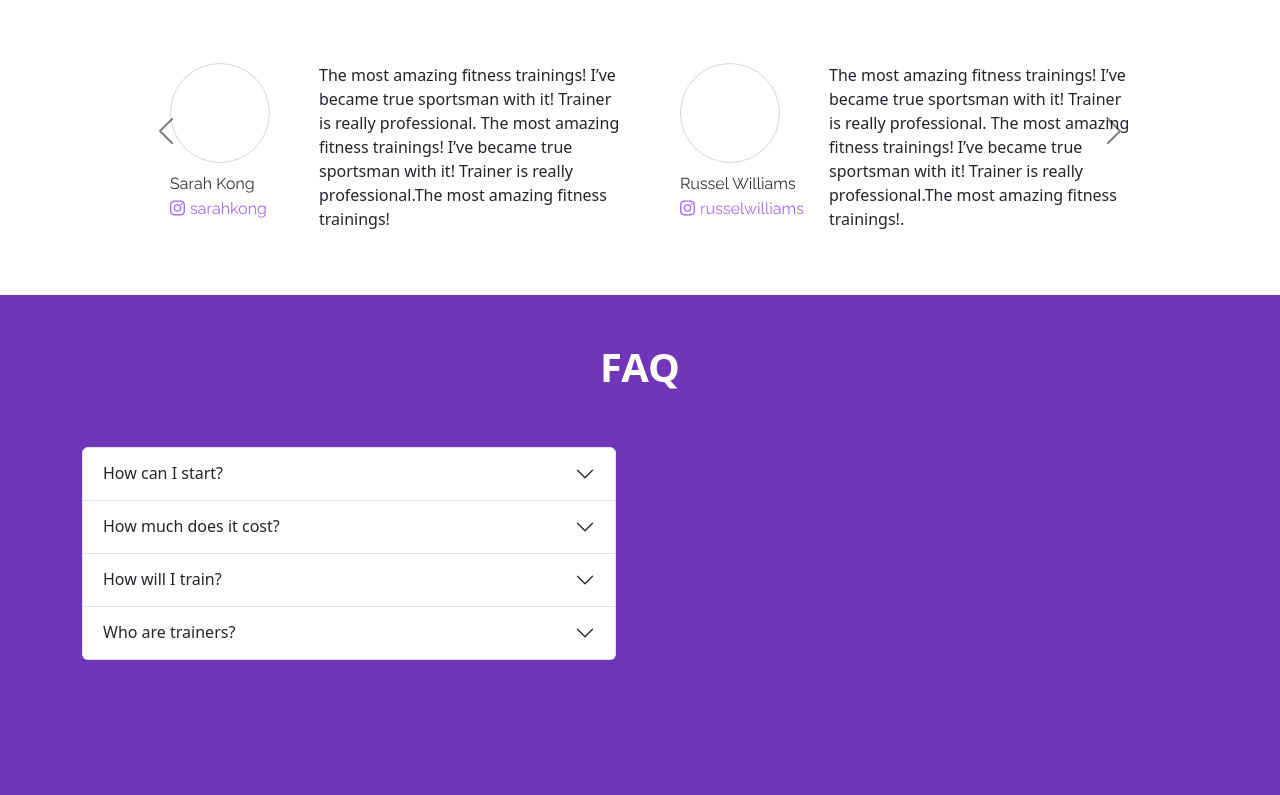
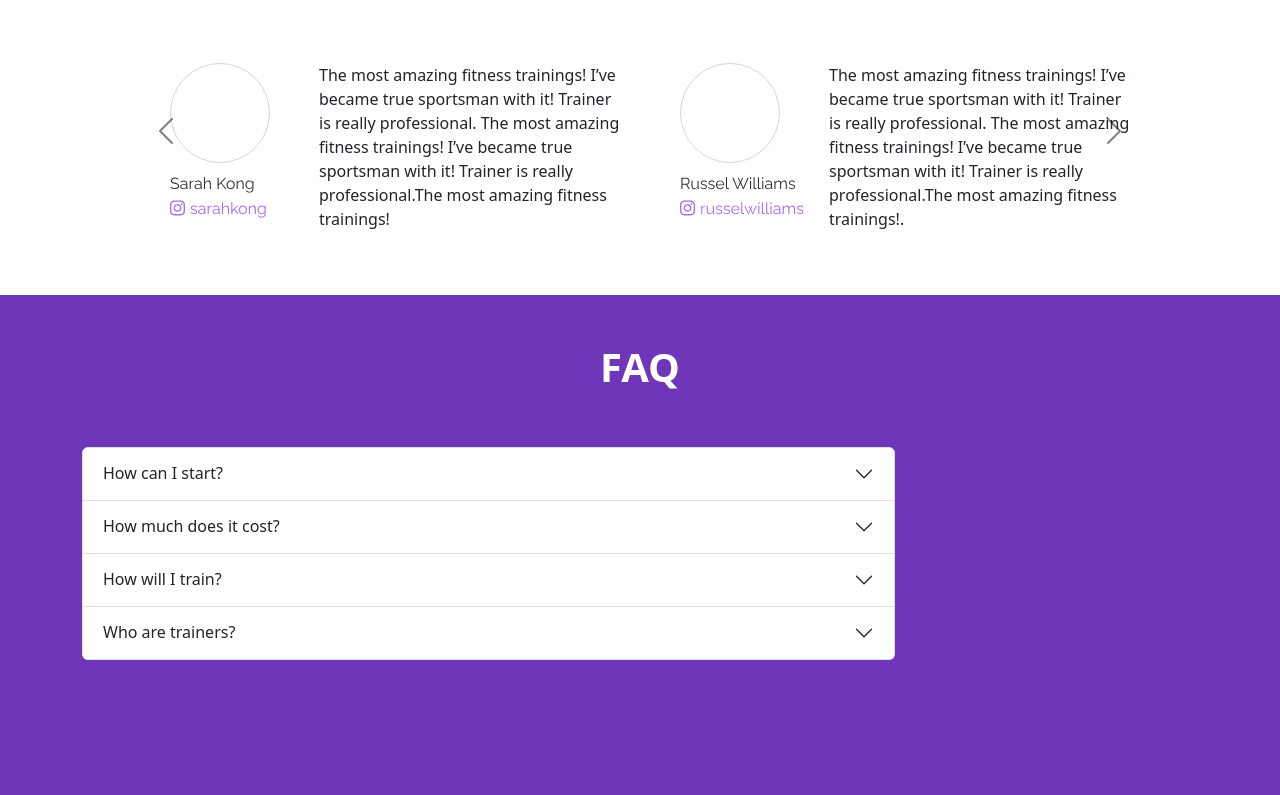
Before and after one commit to Kate1985sky/app-online-workout, a React (Create React App) app: page / in a window 1280 px wide. Shown: the part 2882-3677 px from the top of the page. Built offline with nearby package versions, Linux system fonts and the light colour scheme.

Commit message:
add file module css

```diff
--- a/src/Components/Faq/Faq.js
+++ b/src/Components/Faq/Faq.js
@@ -1,5 +1,6 @@
 import { Container, Row, Col, Accordion } from "react-bootstrap";
 import { faqItems } from "./Faq.data";
+import styles from "./Faq.module.css";
 
 export const Faq = () => {
   return (
@@ -8,14 +9,14 @@ export const Faq = () => {
       style={{ backgroundColor: "#7036BA", height: 500, color: "white" }}
     >
       <Row>
-        <Col>
+        <Col xs={12}>
           <h1 className="mt-5 text-center fw-bold">FAQ</h1>
         </Col>
       </Row>
       <Container>
-        <Row className="mt-5 w-50">
+        <Row className="mt-5 w-75">
         <Col>
-            <Accordion defaultActiveKey="0">
+            <Accordion className={styles.bodyColor} defaultActiveKey="0">
               {
                 faqItems.map(({title, body}, index) => (
                   <Accordion.Item  eventKey={index} key={index}>
--- /dev/null
+++ b/src/Components/Faq/Faq.module.css
@@ -0,0 +1,5 @@
+.bodyColor {
+    --bs-accordion-btn-bg: #7036BA;
+    --bs-accordion-bg: #7036BA;
+    --bs-accordion-color: white;
+}
--- a/src/Components/Header/Header.module.css
+++ /dev/null
@@ -1,4 +0,0 @@
-.font {
-    background-image: url(../../image/image-header.png);
-    background-repeat: no-repeat;
-}
```
